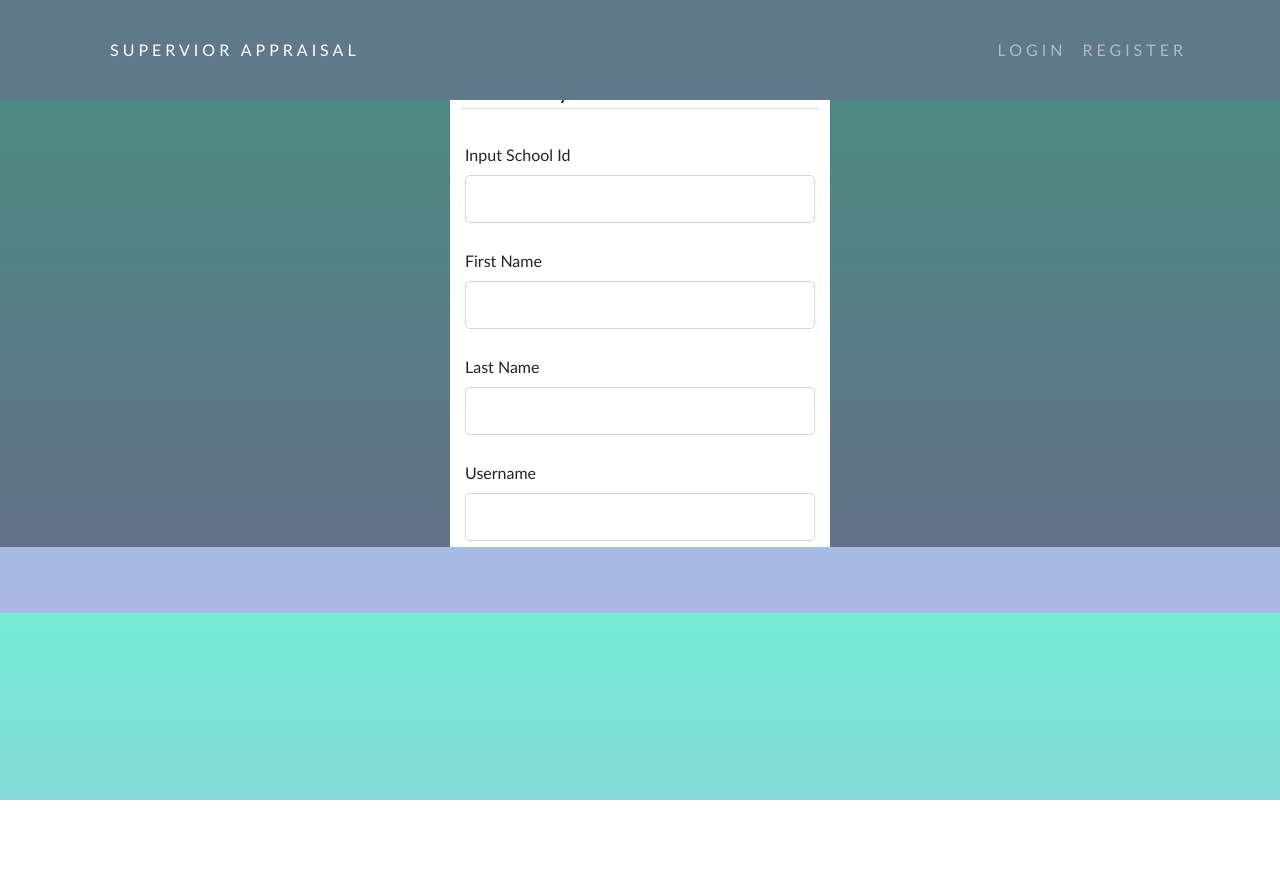
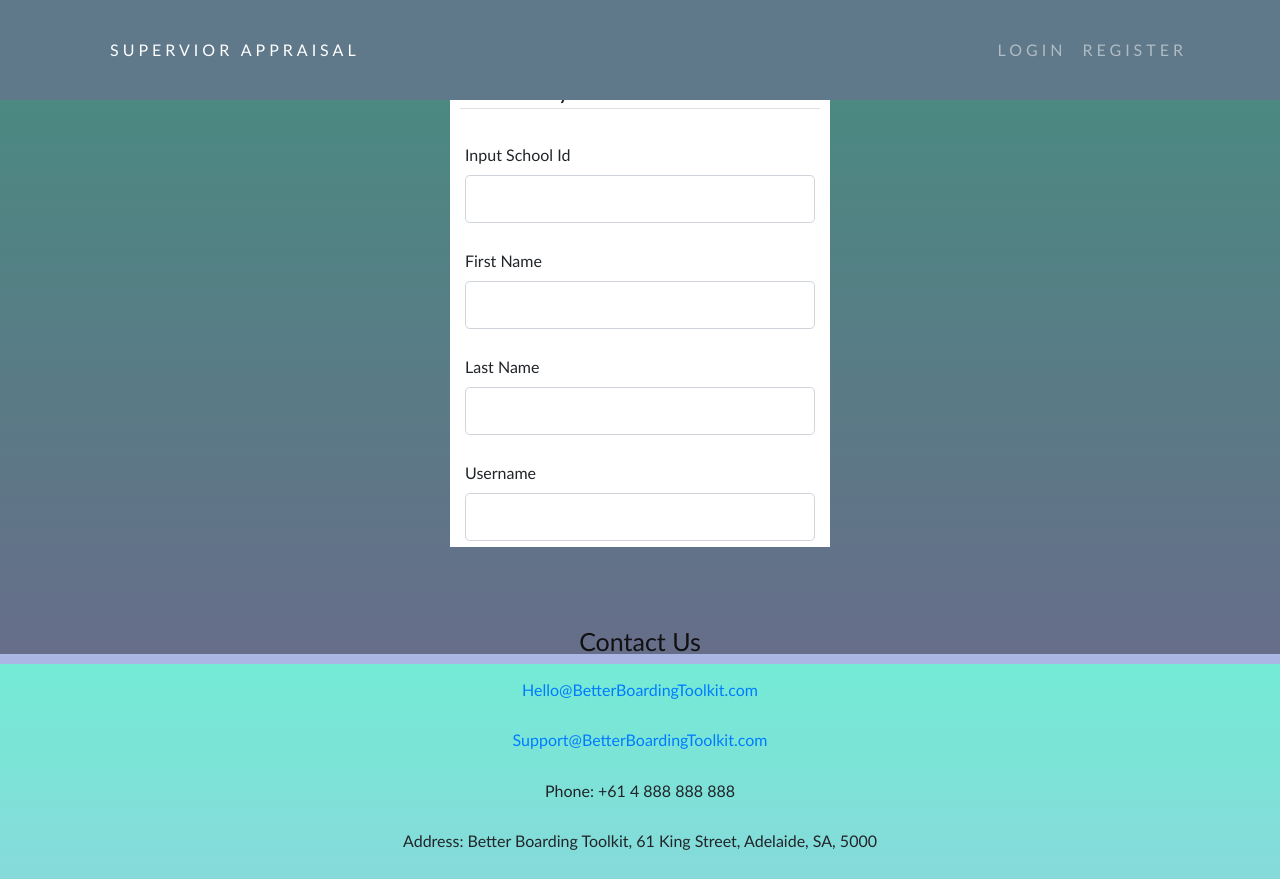
Before and after one commit to krausli/Supervisor-App, a Flask app: page /sign-up in a window 1280 px wide. Before the commit the page ends 800 px from the top, so only its background shows below. Run offline with Flask 2, Linux system fonts and the light colour scheme; some libraries are stand-ins or nearby versions.

Commit message:
footer
add the footer in base.html
and change the footer layout in main.css

```diff
--- a/website/static/main.css
+++ b/website/static/main.css
@@ -461,6 +461,16 @@ fieldset{
   border-bottom: 1px solid #3498db;
   color: #3498db;
 }
+footer{
+  clear: both;
+  display: block;
+  text-align: center;
+  width: 100%;
+  height: 5ex;
+  min-width: 610px;
+  line-height: 5px;
+  margin-bottom: 10px;
+}
 
 /* FORM */
 
--- a/website/templates/base.html
+++ b/website/templates/base.html
@@ -74,6 +74,14 @@
       </div>
     </main>
 
+  <footer role="footer">
+   <p>Contact Us</p>
+    <footer><a href="mailto:hello@BetterBoardingToolkit.com">Hello@BetterBoardingToolkit.com</a></footer>
+      <footer><a href="mailto:support@BetterBoardingToolkit.com">Support@BetterBoardingToolkit.com</a></footer>
+      <footer>Phone: +61 4 888 888 888</footer>
+       <footer>Address: Better Boarding Toolkit, 61 King Street, Adelaide, SA, 5000</footer>
+    </footer>
+
   <script
     src="https://code.jquery.com/jquery-3.2.1.slim.min.js"
     integrity="sha384-KJ3o2DKtIkvYIK3UENzmM7KCkRr/rE9/Qpg6aAZGJwFDMVNA/GpGFF93hXpG5KkN"
```
